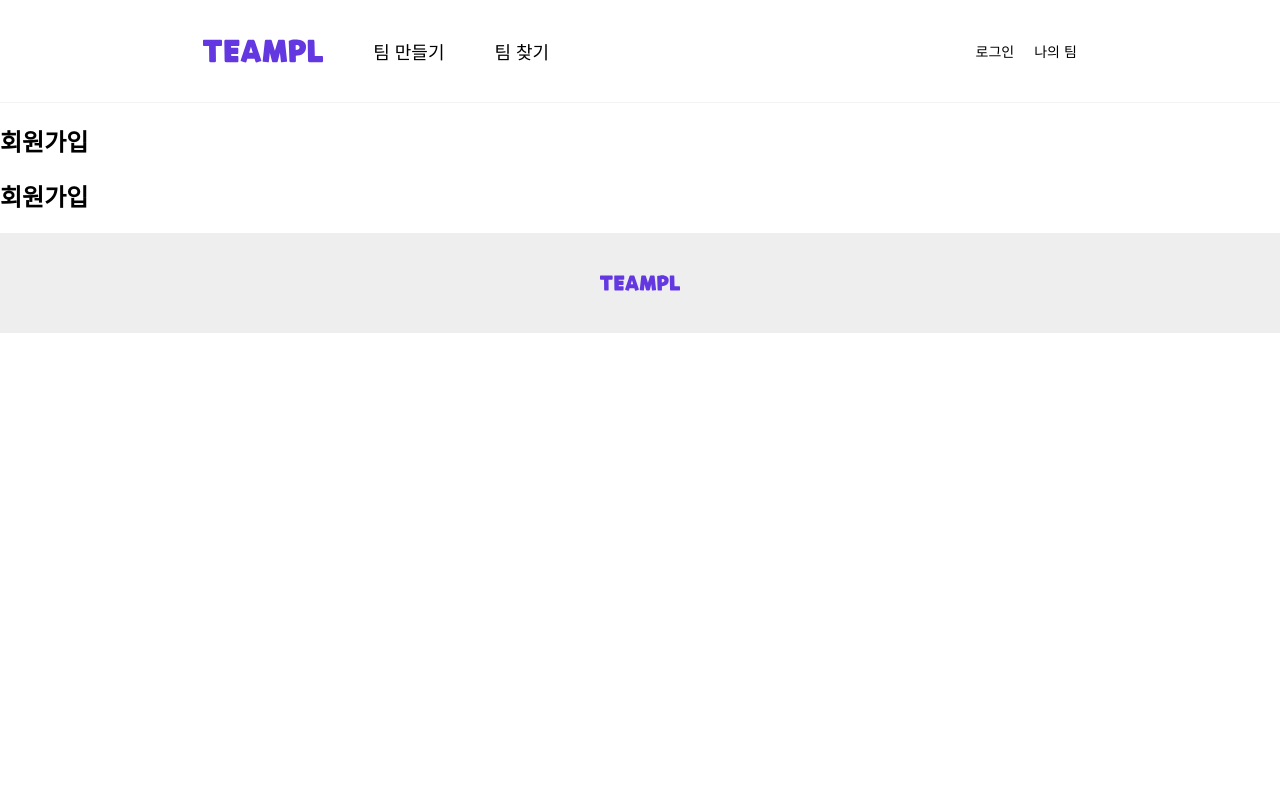
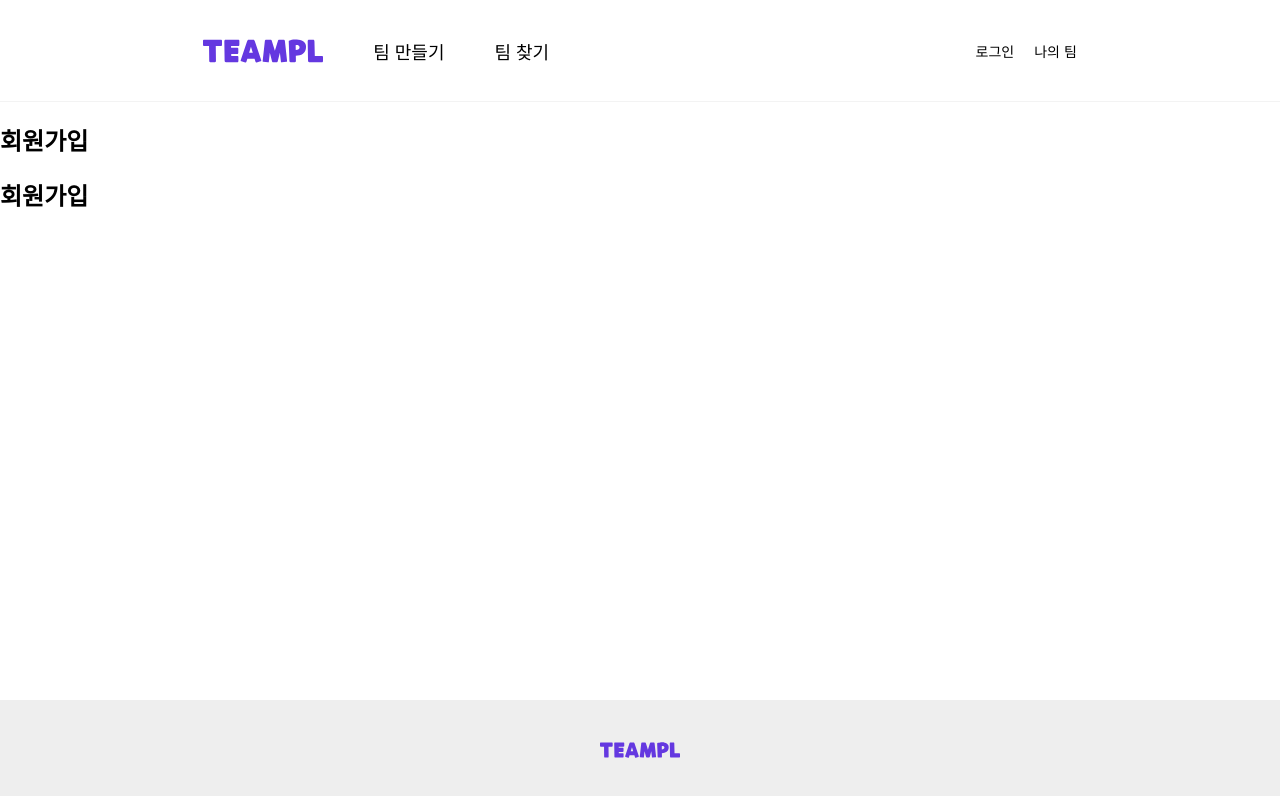
Before and after one commit to sky21kr/teampl, a React (Create React App) app in the folder frontend/teampl/: page /team/detail/post in a window 1280 px wide. Shown: the top 796 px of the page. Built offline with nearby package versions, Linux system fonts and the light colour scheme; a web font is replaced by a local one.

Commit message:
[Frontend] footer style 설정

```diff
--- a/frontend/teampl/src/components/Footer/Footer.scss
+++ b/frontend/teampl/src/components/Footer/Footer.scss
@@ -1,9 +1,12 @@
 .footer {
     background-color: #eeeeee;
+    width: 100%;
     height: 100px;
     display: flex;
     justify-content: center;
     align-items: center;
+    position:absolute;
+    bottom: 0
 }
 
 .footer .logo {
--- a/frontend/teampl/src/index.js
+++ b/frontend/teampl/src/index.js
@@ -1,7 +1,7 @@
 import React from 'react';
 import ReactDOM from 'react-dom';
 import { BrowserRouter } from 'react-router-dom'
-import './index.css';
+import './index.scss';
 import App from './App';
 
 ReactDOM.render(
--- a/frontend/teampl/src/index.css
+++ b/frontend/teampl/src/index.scss
@@ -1,4 +1,12 @@
+* {
+  box-sizing: border-box;
+  -webkit-box-sizing: border-box;
+  -moz-box-sizing: border-box;
+}
+
+html,
 body {
+  height: 100%;
   margin: 0;
   padding: 0;
   font-family: -apple-system, BlinkMacSystemFont, "Segoe UI", "Roboto", "Oxygen",
@@ -8,6 +16,12 @@ body {
   -moz-osx-font-smoothing: grayscale;
 }
 
+#root {
+  min-height: 100%;
+  position: relative;
+  padding-bottom:100px;
+}
+
 code {
   font-family: source-code-pro, Menlo, Monaco, Consolas, "Courier New",
     monospace;
```
